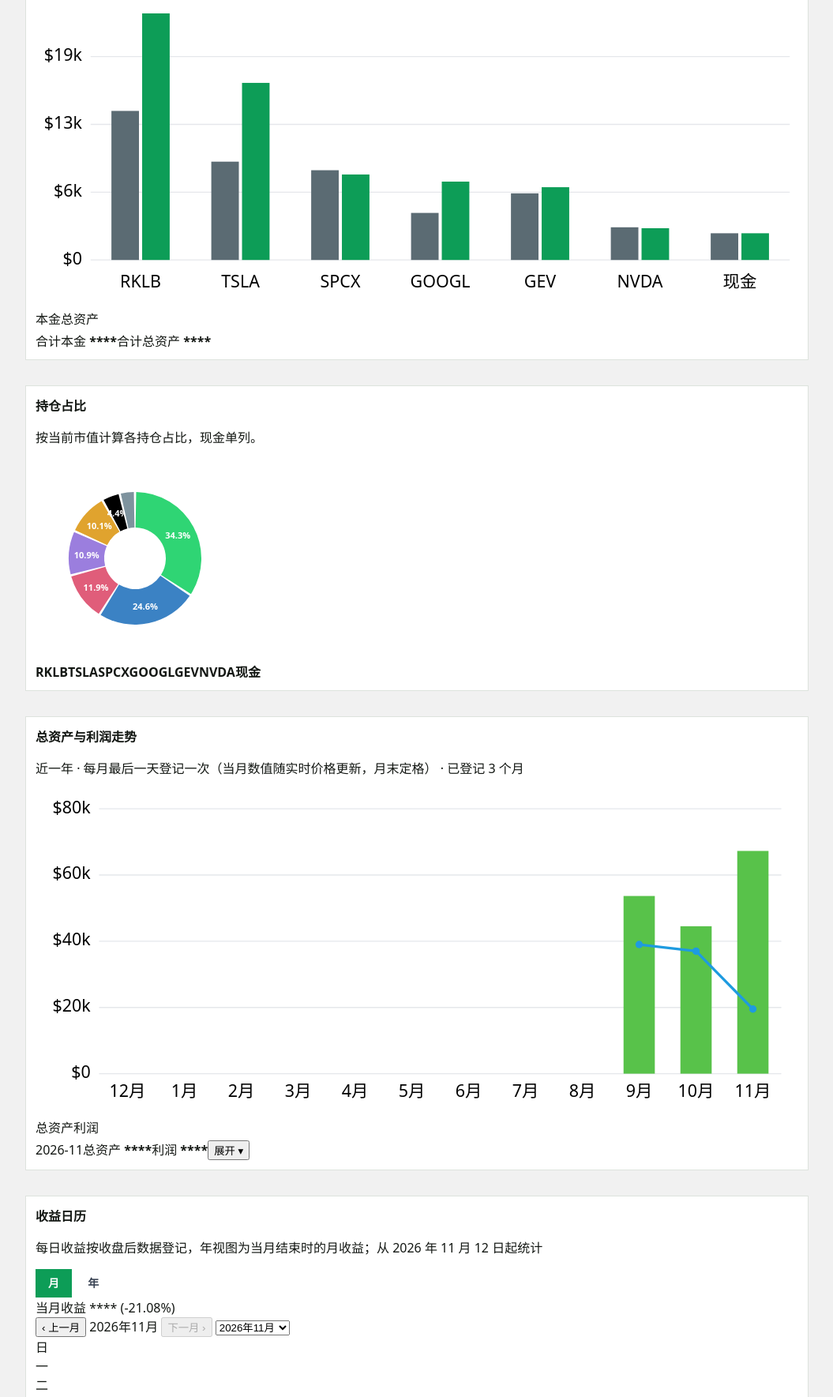
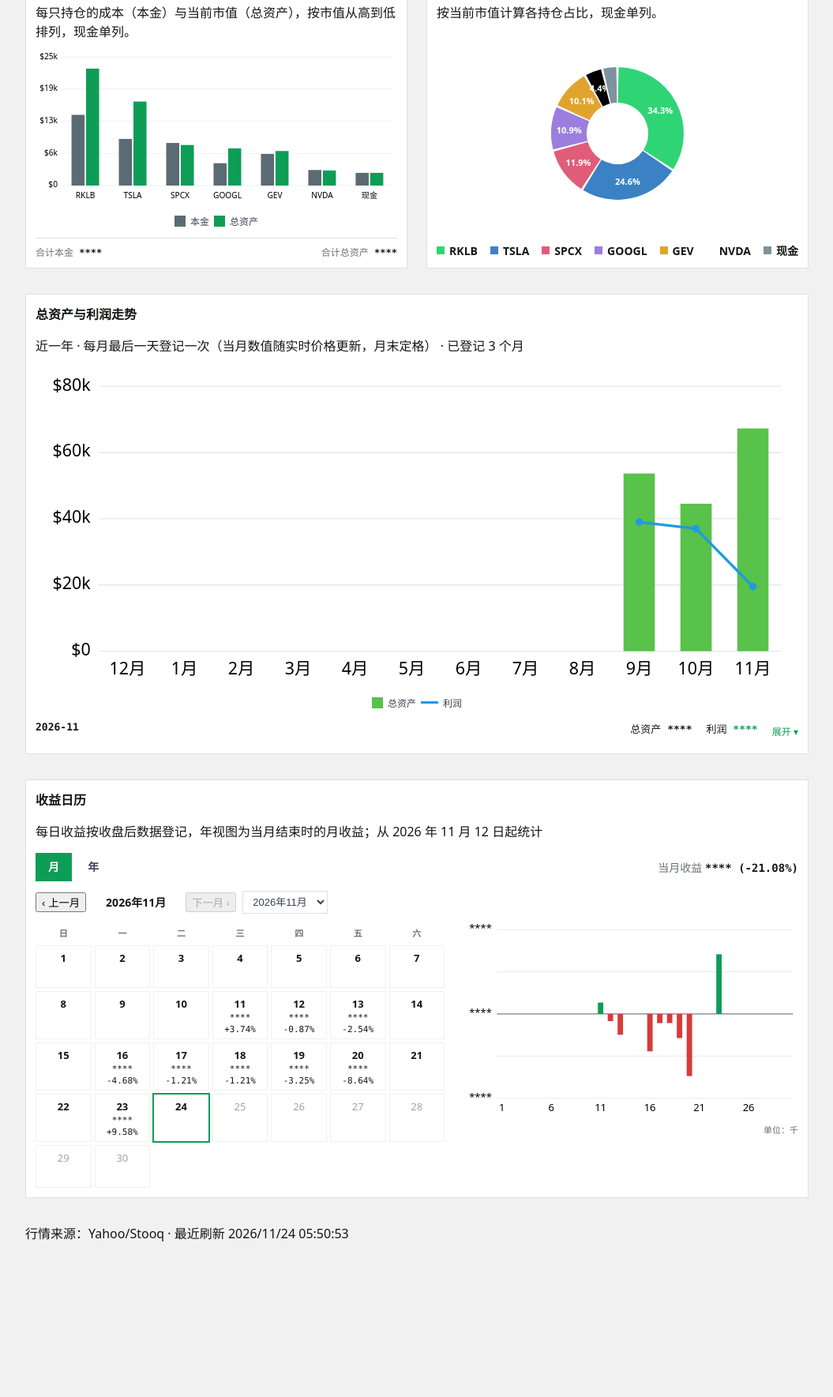
Before and after one commit to heisyloo/kan_ban, a plain HTML site: page index.html in a window 1280 px wide. Shown: the part 1031-2800 px from the top of the page at 79% size, without its empty margins (112-1167 px from the left). After the commit the page ends 2636 px from the top, so only its background shows below. Drawn offline with Linux system fonts and the light colour scheme.

Commit message:
增加布局兜底样式，修复线上日历竖排、图表堆叠、图例与弹窗布局失效
Added CSS styles for layout and modal components to ensure consistent rendering across different screen sizes and prevent layout issues.

```diff
--- a/index.html
+++ b/index.html
@@ -1376,3 +1376,68 @@ $('refreshBtn').addEventListener('click', fetchQuotes);
 </script>
 </body>
 </html>
+
+<style>
+/* 布局兜底（2026-11-24）：线上曾出现日历竖排、图表堆叠、图例挤作一团、弹窗未居中等布局失效，疑似首个 <style> 未完全生效；此处把关键布局规则再声明一次，与上方规则一致，仅作兜底，不改设计。 */
+.mask-modal{position:fixed;inset:0;background:rgba(0,0,0,.45);display:flex;align-items:center;justify-content:center;z-index:200}
+.mask-modal-card{background:#fff;border-radius:0;padding:20px 22px;width:min(320px,90vw);box-shadow:0 8px 32px rgba(0,0,0,.25)}
+.mask-modal-title{font-size:15px;font-weight:700;color:#131713;text-align:center;margin-bottom:16px}
+.mask-digits{display:flex;gap:8px;justify-content:center;margin-bottom:12px}
+.mask-digit{position:relative;width:40px;height:48px;flex:none}
+.mask-digit input{width:100%;height:100%;box-sizing:border-box;text-align:center;font-size:20px;border:1px solid #dde3dd;border-radius:0;outline:none;background:#fff;color:transparent;caret-color:#131713}
+.mask-digit input:focus{border-color:#0d9d57;box-shadow:0 0 0 2px rgba(13,157,87,.2)}
+.mask-dot{position:absolute;inset:0;display:flex;align-items:center;justify-content:center;font-size:28px;color:#131713;pointer-events:none;visibility:hidden}
+.mask-digit.filled .mask-dot{visibility:visible}
+.mask-error{color:#d93a3a;font-size:12px;text-align:center;min-height:16px;margin-bottom:8px}
+.mask-modal-actions{display:flex;gap:10px;justify-content:flex-end}
+.mask-confirm{padding:8px 18px;font-size:13px;font-weight:700;cursor:pointer;color:#fff;background:#0d9d57;border:1px solid #0d9d57;border-radius:0}
+.mask-confirm:disabled{background:#a7d8bd;border-color:#a7d8bd;cursor:default}
+.bar-footer{display:flex;justify-content:space-between;flex-wrap:wrap;gap:6px 24px;margin-top:auto;padding-top:8px;border-top:1px solid #dde3dd;font-size:12px;color:#68736a;font-variant-numeric:tabular-nums;font-family:ui-monospace,SFMono-Regular,Menlo,Consolas,monospace}
+.bar-footer b{font-weight:700;color:#131713}
+.rank-dot{display:inline-flex;align-items:center;justify-content:center;width:20px;height:20px;border-radius:50%;color:#fff;font-size:10px;font-weight:700;flex:none}
+.mini-bar{width:40px;height:4px;background:#f4f6f4;border-radius:0;overflow:hidden;margin-top:4px}
+.mini-bar span{display:block;height:100%;background:#0d9d57;border-radius:0}
+.charts-grid{display:grid;grid-template-columns:1fr 1fr;gap:24px;margin-bottom:32px;align-items:stretch}
+.charts-grid .card{margin-bottom:0;display:flex;flex-direction:column;height:100%}
+.donut-box{flex:1;display:flex;flex-direction:column;align-items:center;justify-content:center}
+.donut-legend{display:flex;flex-wrap:wrap;justify-content:center;gap:8px 16px;margin-top:12px}
+.donut-legend-item{display:inline-flex;align-items:center;gap:6px;font-size:14px}
+.donut-legend-item b{font-weight:600}
+.dot{width:10px;height:10px;border-radius:0;flex:none}
+#donutCard,#trendCard,#barCard{position:relative}
+.pnl-chart{position:relative}
+#donutTip,#trendTip,#pnlTip,#barTip{position:absolute;background:#fff;color:#131713;font-size:12px;padding:8px 10px;border:1px solid #dde3dd;border-radius:0;box-shadow:0 1px 3px rgba(0,0,0,.1);pointer-events:none;z-index:5;white-space:nowrap;font-family:ui-monospace,SFMono-Regular,Menlo,Consolas,monospace}
+.legend-line{display:flex;align-items:center;gap:6px;font-size:12px;color:#374151;margin:8px 0 4px}
+.swatch{display:inline-block;width:14px;height:14px;background:#58c24a;border-radius:0}
+.swatch-line{display:inline-block;width:22px;height:3px;background:#1e9be0;border-radius:0}
+.trend-detail{margin-top:10px}
+.trend-row{display:flex;justify-content:space-between;flex-wrap:wrap;gap:6px 18px;font-size:13px;padding:4px 0;border-bottom:1px solid #dde3dd;font-variant-numeric:tabular-nums;font-family:ui-monospace,SFMono-Regular,Menlo,Consolas,monospace}
+.trend-row b{font-weight:700;color:#131713}
+.trend-row .m{font-weight:700;color:#131713}
+.trend-row .trend-right{display:flex;gap:18px}
+.trend-row .up{color:#0d9d57}
+.trend-row .down{color:#d93a3a}
+.trend-toggle{background:none;border:none;color:#0d9d57;font-size:12px;cursor:pointer;padding:4px 0}
+.trend-row:last-child{border-bottom:none}
+.pnl-head{display:flex;align-items:center;justify-content:space-between;flex-wrap:wrap;gap:8px 16px;margin-bottom:12px}
+.pnl-head .sub-tabs{margin-bottom:0}
+.pnl-total{font-size:14px;font-weight:700;font-family:ui-monospace,SFMono-Regular,Menlo,Consolas,monospace;font-variant-numeric:tabular-nums}
+.pnl-total .lbl{color:#68736a;font-weight:400;font-family:ui-sans-serif,system-ui,-apple-system,"Segoe UI",Roboto,"Helvetica Neue",Arial,"Noto Sans",sans-serif}
+.pnl-nav{display:flex;align-items:center;gap:8px;margin-bottom:12px;flex-wrap:wrap}
+.pnl-nav .pnl-title{font-size:14px;font-weight:700;min-width:110px;text-align:center}
+.pnl-nav select{padding:5px 8px;font-size:13px;border:1px solid #dde3dd;border-radius:0;background:#fff;color:#374151}
+.pnl-body{display:flex;gap:24px;align-items:flex-start}
+.pnl-cal{flex:1 1 55%;min-width:0}
+.pnl-chart{flex:1 1 45%;min-width:0}
+.pnl-grid{display:grid;grid-template-columns:repeat(7,1fr);gap:4px}
+.pnl-wd{text-align:center;font-size:11px;color:#68736a;padding:4px 0;font-weight:600}
+.pnl-day{border:1px solid #eef1ee;border-radius:0;padding:6px 4px 5px;text-align:center;min-height:54px}
+.pnl-day .d{font-size:13px;font-weight:700;color:#131713}
+.pnl-day.future .d{color:#9ca3af;font-weight:400}
+.pnl-day.today{border-color:#0d9d57;box-shadow:0 0 0 1px #0d9d57}
+.pnl-day .v,.pnl-day .p{font-size:11px;margin-top:2px;font-family:ui-monospace,SFMono-Regular,Menlo,Consolas,monospace}
+.pnl-empty{color:#68736a;font-size:13px;text-align:center;padding:48px 0}
+.pnl-chart-note{text-align:right;font-size:11px;color:#68736a;margin-top:4px}
+@media (max-width:767px){.pnl-body{flex-direction:column}.pnl-cal,.pnl-chart{flex:none;width:100%}}
+@media (max-width:1023px){.charts-grid{grid-template-columns:1fr}}
+</style>
```
